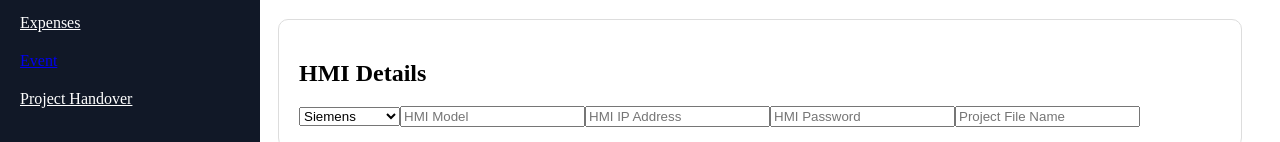
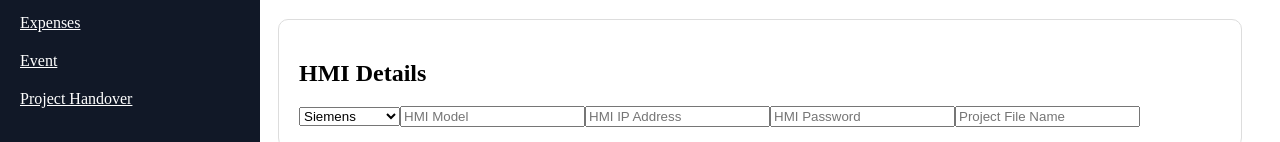
Before and after one commit to SnehalBagal/sia-frontend, a React (Vite) app: page /project-handover in a window 1280 px wide. Shown: the part 472-614 px from the top of the page. Built offline with nearby package versions, Linux system fonts and the light colour scheme; no server answers.

Commit message:
Fixed sidebar link styling and updated Project Handover UI

```diff
--- a/src/components/Sidebar.jsx
+++ b/src/components/Sidebar.jsx
@@ -173,11 +173,13 @@ setNotificationCount(res.data.count);
         </Link>
 
 
-        <Link to="/events"
-        Style={{ colour: "white"}}
+        <Link
+          to="/events"
+          style={{ color: "white" }}
         >
           Event
         </Link>
+
 
         <Link
           to="/project-handover"
```
